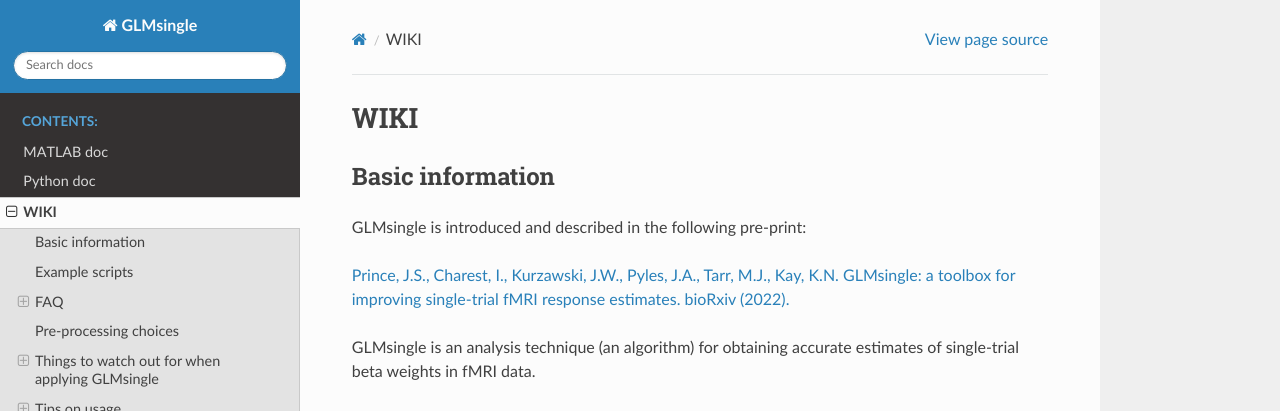
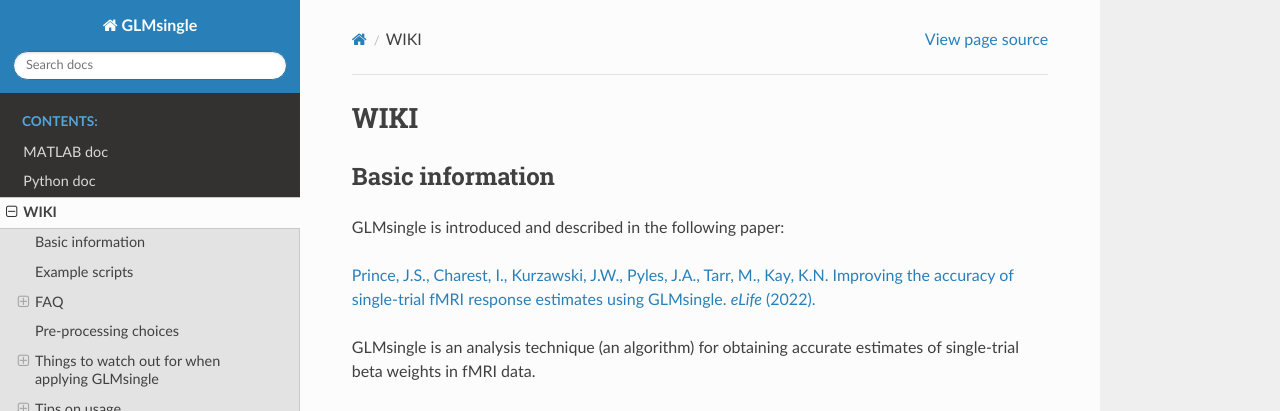
Before and after one commit to cvnlab/GLMsingle, a Sphinx documentation site: the page built from docs/source/wiki.md, in a window 1280 px wide and 900 px high. Shown: the top 411 px of the window. Built offline with Sphinx 7.4.7 and the Read the Docs theme 2.0.0, drawn with Linux system fonts in a browser that asks for light colours.

Commit message:
update paper ref

```diff
--- a/docs/source/wiki.md
+++ b/docs/source/wiki.md
@@ -2,9 +2,9 @@
 
 ## Basic information
 
-GLMsingle is introduced and described in the following pre-print:
+GLMsingle is introduced and described in the following paper:
 
-[Prince, J.S., Charest, I., Kurzawski, J.W., Pyles, J.A., Tarr, M.J., Kay, K.N. GLMsingle: a toolbox for improving single-trial fMRI response estimates. bioRxiv (2022).](https://doi.org/10.1101/2022.01.31.478431)
+[Prince, J.S., Charest, I., Kurzawski, J.W., Pyles, J.A., Tarr, M., Kay, K.N. Improving the accuracy of single-trial fMRI response estimates using GLMsingle. *eLife* (2022).](https://doi.org/10.7554/eLife.77599)
 
 GLMsingle is an analysis technique (an algorithm) for obtaining accurate
 estimates of single-trial beta weights in fMRI data.
```
